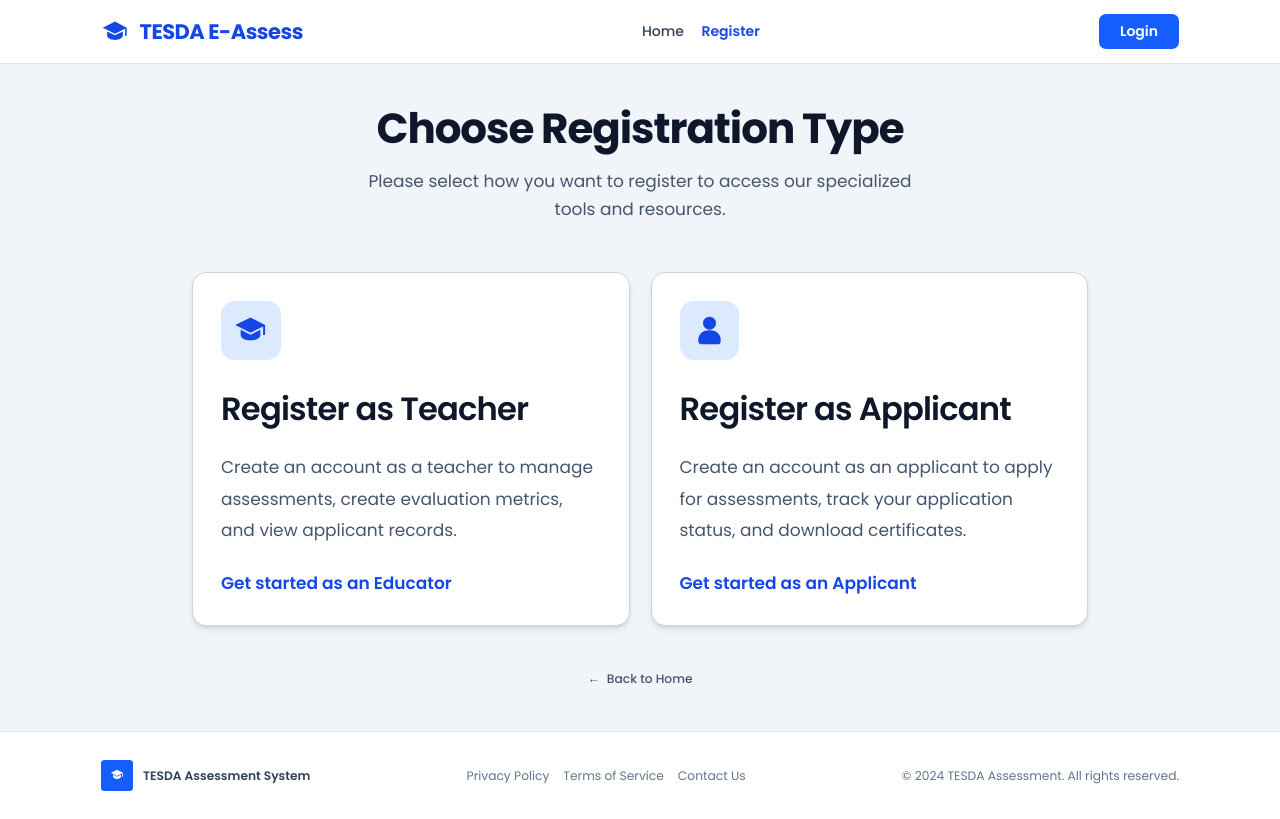
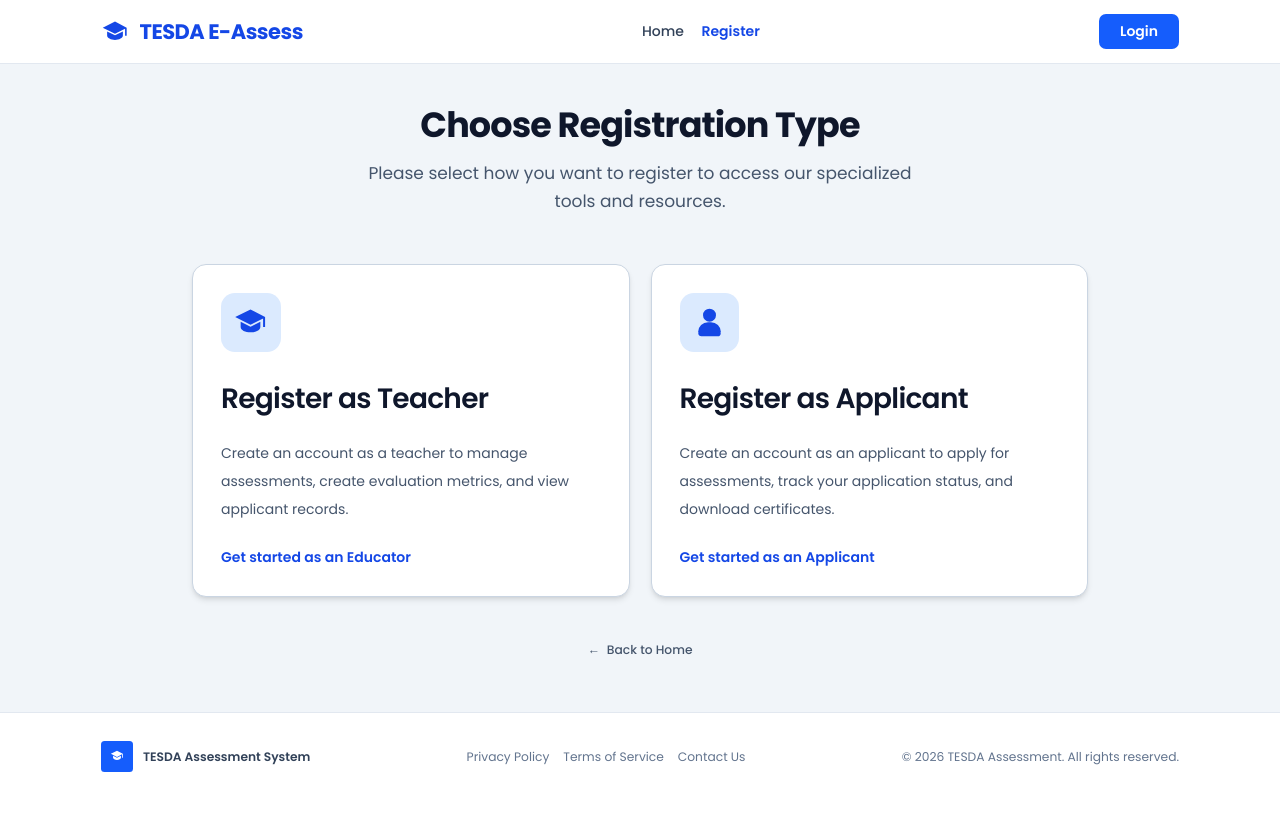
Before and after one commit to tapaycyrickkyle/tesda-e-assess, a React (Vite) app: page /registration-type in a window 1280 px wide. Built offline with nearby package versions, Linux system fonts and the light colour scheme.

Commit message:
added more updates

```diff
--- a/src/components/Footer.jsx
+++ b/src/components/Footer.jsx
@@ -26,7 +26,7 @@ const Footer = () => {
             </a>
           </div>
 
-          <p>&copy; 2024 TESDA Assessment. All rights reserved.</p>
+          <p>&copy; 2026 TESDA Assessment. All rights reserved.</p>
         </div>
       </div>
     </footer>
--- a/src/pages/login/LoginPage.jsx
+++ b/src/pages/login/LoginPage.jsx
@@ -21,7 +21,7 @@ const LoginPage = () => {
     <div className="app-shell">
       <Navbar />
       <main className="page-content mb-12">
-        <div className="mb-6 text-start">
+        <div className="mx-auto mb-6 max-w-5xl text-start">
           <Link
             to="/"
             className="back-link"
--- a/src/pages/registrationType/RegistrationTypePage.jsx
+++ b/src/pages/registrationType/RegistrationTypePage.jsx
@@ -37,7 +37,7 @@ const RegistrationTypePage = () => {
       <main className="page-content">
         <div className="mx-auto w-full max-w-5xl">
           <div className="text-center">
-            <h1 className="page-title md:text-[3rem]">
+            <h1 className="page-title md:text-[2.5rem]">
               Choose Registration Type
             </h1>
             <p className="page-description mx-auto max-w-2xl sm:text-[17px] sm:leading-8">
@@ -51,14 +51,14 @@ const RegistrationTypePage = () => {
               <span className="inline-flex h-14 w-14 items-center justify-center rounded-2xl bg-blue-100 text-blue-700 sm:h-17 sm:w-17">
                 <TeacherIcon />
               </span>
-              <h2 className="mt-6 text-2xl font-semibold tracking-tight text-slate-900 sm:mt-8 sm:text-[2.3rem]">
+              <h2 className="mt-6 text-2xl font-semibold tracking-tight text-slate-900 sm:mt-8 sm:text-[2rem]">
                 Register as Teacher
               </h2>
-              <p className="mt-4 text-base leading-7 text-slate-600 sm:mt-6 sm:text-[17px] sm:leading-9">
+              <p className="mt-4 text-base leading-7 text-slate-600 sm:mt-6 sm:text-base sm:leading-8">
                 Create an account as a teacher to manage assessments, create
                 evaluation metrics, and view applicant records.
               </p>
-              <p className="mt-6 text-base font-semibold text-blue-700 group-hover:text-blue-800 sm:mt-7 sm:text-[17px]">
+              <p className="mt-6 text-base font-semibold text-blue-700 group-hover:text-blue-800 sm:mt-7 sm:text-base">
                 Get started as an Educator
               </p>
             </Link>
@@ -67,14 +67,14 @@ const RegistrationTypePage = () => {
               <span className="inline-flex h-14 w-14 items-center justify-center rounded-2xl bg-blue-100 text-blue-700 sm:h-17 sm:w-17">
                 <ApplicantIcon />
               </span>
-              <h2 className="mt-6 text-2xl font-semibold tracking-tight text-slate-900 sm:mt-8 sm:text-[2.3rem]">
+              <h2 className="mt-6 text-2xl font-semibold tracking-tight text-slate-900 sm:mt-8 sm:text-[2rem]">
                 Register as Applicant
               </h2>
-              <p className="mt-4 text-base leading-7 text-slate-600 sm:mt-6 sm:text-[17px] sm:leading-9">
+              <p className="mt-4 text-base leading-7 text-slate-600 sm:mt-6 sm:text-base sm:leading-8">
                 Create an account as an applicant to apply for assessments,
                 track your application status, and download certificates.
               </p>
-              <p className="mt-6 text-base font-semibold text-blue-700 group-hover:text-blue-800 sm:mt-7 sm:text-[17px]">
+              <p className="mt-6 text-base font-semibold text-blue-700 group-hover:text-blue-800 sm:mt-7 sm:text-base">
                 Get started as an Applicant
               </p>
             </Link>
```
